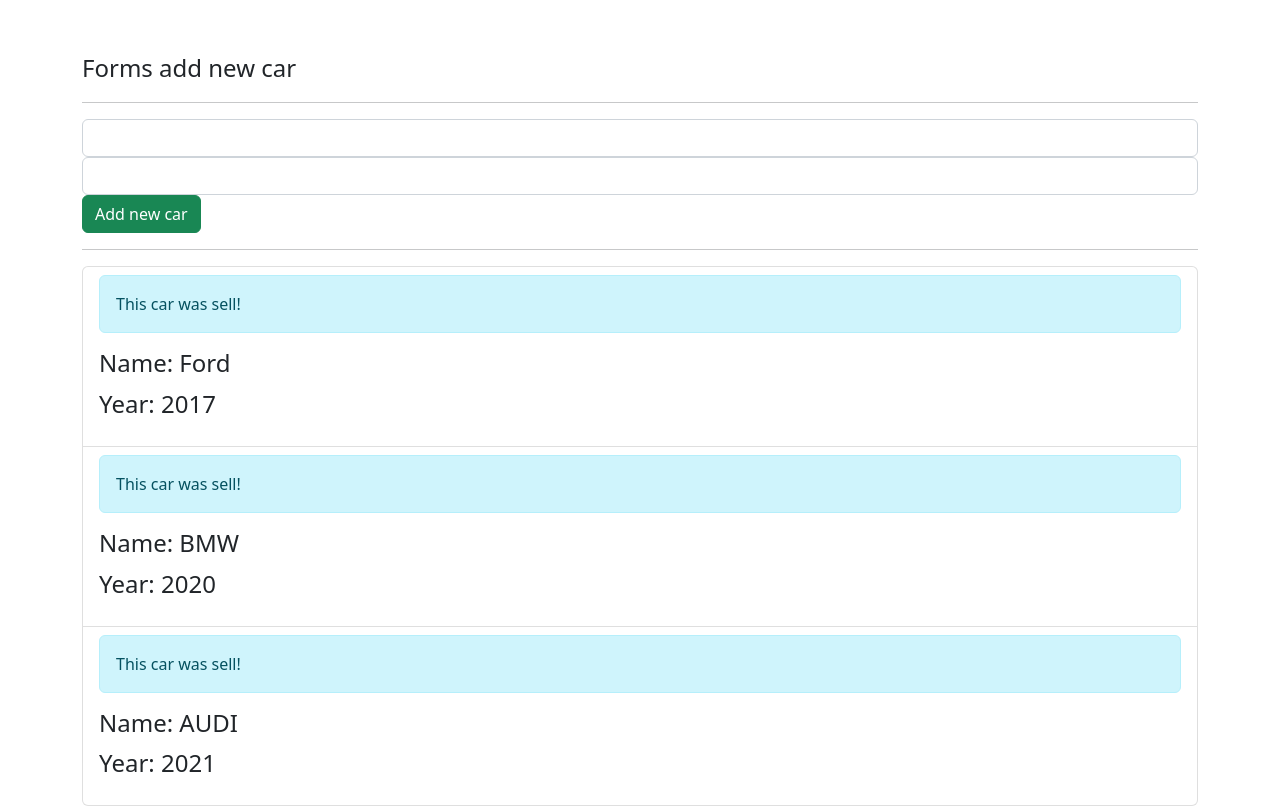
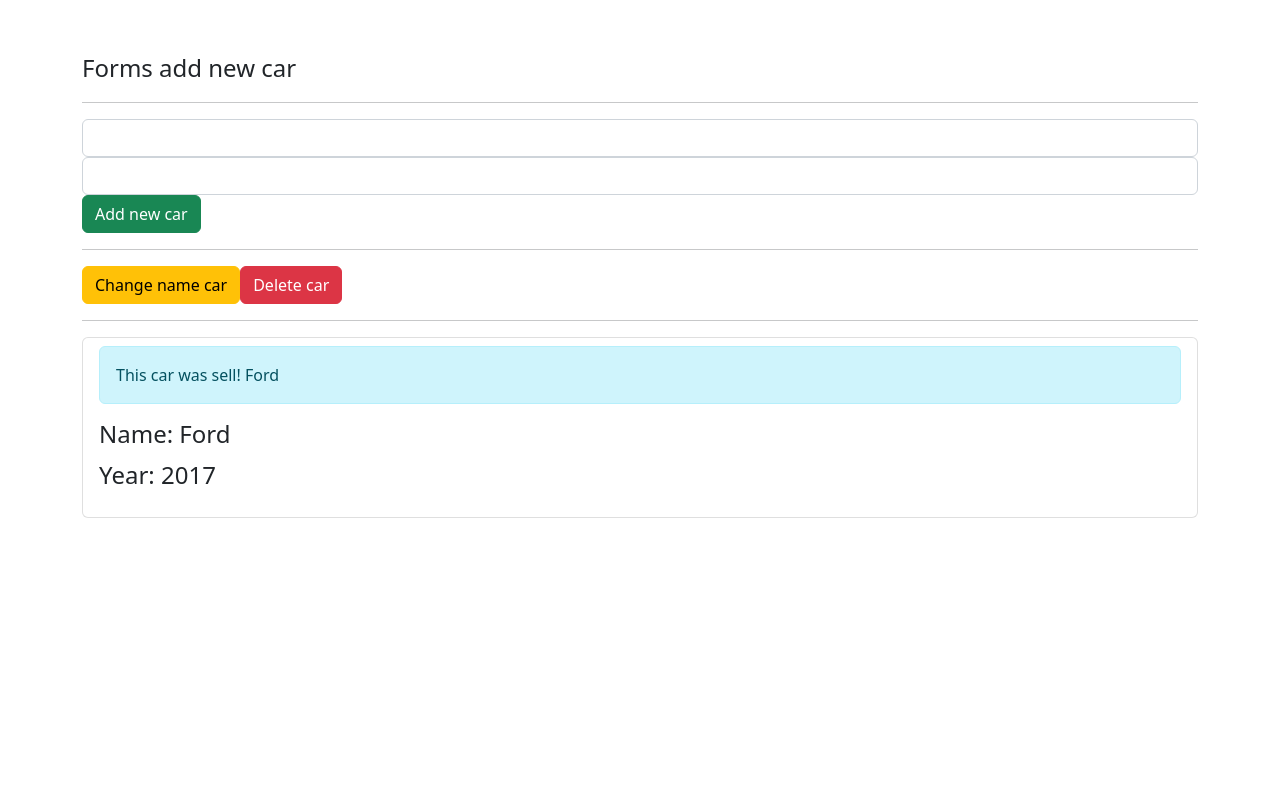
Before and after one commit to OlehNoskov/Learning-Angular, an Angular app in the folder client/: page / in a window 1280 px wide. Built offline with nearby package versions, Linux system fonts and the light colour scheme.

Commit message:
learning life cycle component

```diff
--- a/client/src/app/car/car.component.html
+++ b/client/src/app/car/car.component.html
@@ -1,5 +1,5 @@
 <!--<p>{{'Name:'}} {{getName()}} Year: {{carYear}}</p>-->
 <!--<p>{{'Name:'}} {{carItem.name}} Year: {{carItem.year}}</p>-->
 
-<div class="alert alert-info">This car was sell!</div>
+<div class="alert alert-info">This car was sell! {{name}}</div>
 <ng-content></ng-content>
--- a/client/src/app/car/car.component.ts
+++ b/client/src/app/car/car.component.ts
@@ -1,22 +1,90 @@
-import {Component, ContentChild, ElementRef, Input} from '@angular/core';
+import {
+  AfterContentChecked,
+  AfterContentInit, AfterViewChecked, AfterViewInit,
+  Component,
+  ContentChild,
+  DoCheck,
+  ElementRef,
+  Input,
+  OnChanges, OnDestroy,
+  OnInit,
+  SimpleChanges
+} from '@angular/core';
 
 @Component({
   selector: 'app-car',
   templateUrl: './car.component.html',
   styleUrls: ['./car.component.css']
 })
-export class CarComponent {
-  carName = 'Ford';
-  carYear = 2010;
+export class CarComponent implements
+  OnInit,
+  OnChanges,
+  DoCheck,
+  AfterContentInit,
+  AfterContentChecked,
+  AfterViewInit,
+  AfterViewChecked,
+  OnDestroy
+{
+  // carName = 'Ford';
+  // carYear = 2010;
   @Input() carItem: { name: string; year: number; } | undefined;
-  @ContentChild('carHeading') carHeading : ElementRef | undefined;
+  @Input() name: string | undefined;
+  @ContentChild('carHeading') carHeading: ElementRef | undefined;
 
-  getName() {
-    return this.carName
+  // getName() {
+  //   return this.carName
+  // }
+  //
+  //
+  // ngAfterViewInit() {
+  //   console.log(this.carHeading)
+  // }
+
+  // Life cycle component
+
+  // call first
+  constructor() {
+    console.log('call constructor')
   }
 
+  // call second
+  ngOnInit(): void {
+    console.log('call ngOnInit')
+  }
 
-  ngAfterViewInit() {
-    console.log(this.carHeading)
+  // call third (tracing state object)
+  ngOnChanges(changes: SimpleChanges): void {
+    console.log('call ngOnChanges', changes)
+  }
+
+  // call fourth (do check)
+  ngDoCheck(): void {
+    console.log('call ngDoCheck')
+  }
+
+  // call fifth (init new data)
+  ngAfterContentInit(): void {
+    console.log('call ngAfterContentInit')
+  }
+
+  // call sixth (check content for new updates)
+  ngAfterContentChecked(): void {
+    console.log('call ngAfterContentChecked')
+  }
+
+  // call seventh (call this method show that init already was initialization)
+  ngAfterViewInit(): void {
+    console.log('call ngAfterViewInit')
+  }
+
+  // call eighth (check current view)
+  ngAfterViewChecked(): void {
+    console.log('call ngAfterViewChecked')
+  }
+
+  // kill component
+  ngOnDestroy(): void {
+    console.log('call ngOnDestroy')
   }
 }
--- a/client/src/app/cars/cars.component.html
+++ b/client/src/app/cars/cars.component.html
@@ -88,9 +88,12 @@
 <hr>
 <app-add-car (onAddCar)="updateCarList($event)"></app-add-car>
 <hr>
+ <button class="btn btn-warning" (click)="changeCarName()">Change name car</button>
+ <button class="btn btn-danger" (click)="deleteCar()">Delete car</button>
+<hr>
 
 <div class="list-group">
-  <app-car class="list-group-item" *ngFor="let car of cars" [carItem]="car">
+  <app-car class="list-group-item" *ngFor="let car of cars" [carItem]="car" [name] = "car.name">
     <h4 #carHeading class="list-group-item-heading">{{'Name:'}} {{car.name}}</h4>
     <p class="list-group-item-text">{{'Year:'}} {{car.year}}</p>
   </app-car>
--- a/client/src/app/cars/cars.component.ts
+++ b/client/src/app/cars/cars.component.ts
@@ -5,20 +5,22 @@ import {Component, ViewEncapsulation} from '@angular/core';
   templateUrl: './cars.component.html',
   styleUrls: ['./cars.component.css'],
   // Глобальный селектор стилей
-  encapsulation : ViewEncapsulation.None
+  encapsulation: ViewEncapsulation.None
 })
 export class CarsComponent {
   addCarStatus = '';
-  cars: [{ year: number; name: string }, { year: number; name: string }, { year: number; name: string }] = [
+  cars: [{ year: number; name: string }] = [
     {
       name: 'Ford',
       year: 2017
-    }, {
-      name: 'BMW',
-      year: 2020
-    }, {
-      name: 'AUDI',
-      year: 2021
+
+      // }, {
+      //   name: 'BMW',
+      //   year: 2020
+      // }, {
+      //   name: 'AUDI',
+      //   year: 2021
+      // }];
     }];
 
   constructor() {
@@ -69,6 +71,11 @@ export class CarsComponent {
   // }
 
 
+  changeCarName() {
+    this.cars[0].name = 'New car name!';
+  }
 
-
+  deleteCar() {
+    this.cars.splice(0,1);
+  }
 }
```
Also changed, not shown: client/notes.txt.
